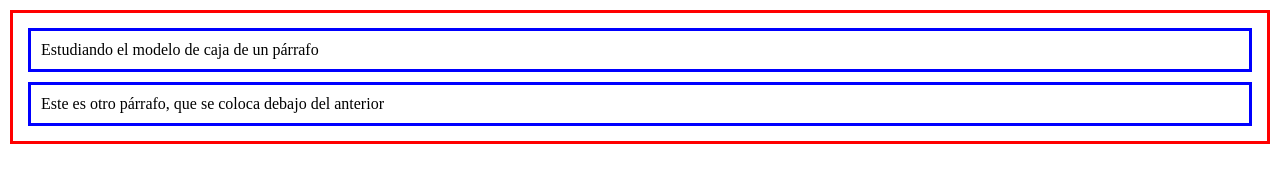
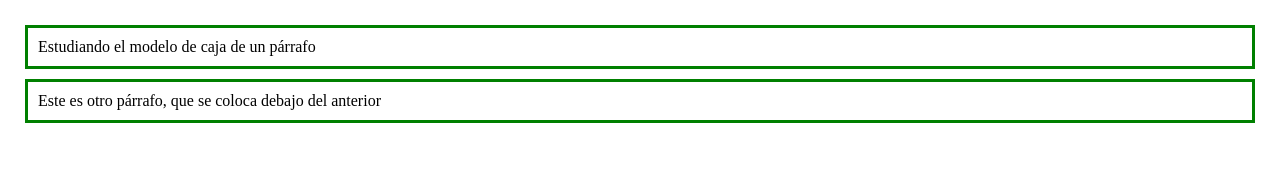
Before and after one commit to claudio07madrid/2020-2021-CSAAI, a plain HTML site: page P1/S3/box-test7.html in a window 1280 px wide. Drawn offline with Linux system fonts and the light colour scheme.

Commit message:
modificando desde el navegador

```diff
--- a/P1/S3/box-test7.css
+++ b/P1/S3/box-test7.css
@@ -2,7 +2,7 @@
 body {
     padding: 5px;  /* relleno */
     margin: 10px;  /* Margen */
-    border: solid;
+    /*! border: solid; */
     border-color: red;
   }
 
@@ -11,5 +11,5 @@ body {
     margin: 10px;
     padding: 10px; /* Relleno */
     border:solid;
-    border-color: blue;
+    border-color: green;
   }
```
